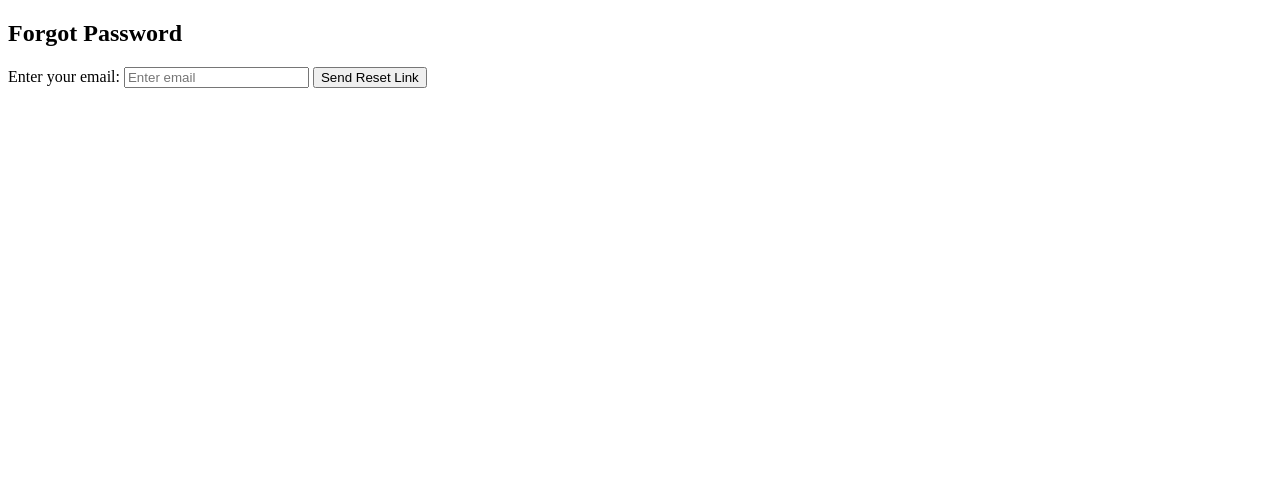
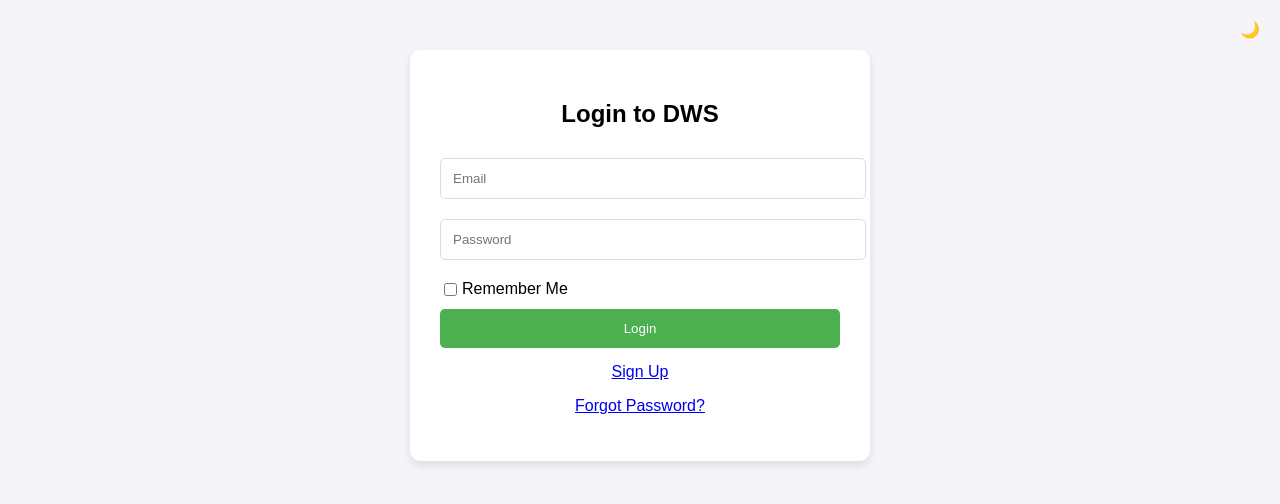
Before and after one commit to pond42grating/Demo, a plain HTML site: page index.html in a window 1280 px wide. Drawn offline with Linux system fonts and the light colour scheme.

Commit message:
Update index.html

```diff
--- a/index.html
+++ b/index.html
@@ -3,10 +3,12 @@
 <head>
   <meta charset="UTF-8">
   <meta name="viewport" content="width=device-width, initial-scale=1.0">
-  <title>Forgot Password</title>
+  <title>Login - DWS Management</title>
   <script type="module">
+    // Import Firebase
     import { initializeApp } from "https://www.gstatic.com/firebasejs/11.1.0/firebase-app.js";
-    import { getAuth, sendPasswordResetEmail, fetchSignInMethodsForEmail } from "https://www.gstatic.com/firebasejs/11.1.0/firebase-auth.js";
+    import { getAuth, signInWithEmailAndPassword } from "https://www.gstatic.com/firebasejs/11.1.0/firebase-auth.js";
+    import { getFirestore, doc, getDoc } from "https://www.gstatic.com/firebasejs/11.1.0/firebase-firestore.js";
 
     // Firebase configuration
     const firebaseConfig = {
@@ -22,51 +24,171 @@
     // Initialize Firebase
     const app = initializeApp(firebaseConfig);
     const auth = getAuth(app);
+    const db = getFirestore(app);
 
-    // Reset password function
-    async function resetPassword() {
+    // Login Function
+    async function login() {
       const email = document.getElementById("email").value.trim();
+      const password = document.getElementById("password").value.trim();
 
-      if (!email) {
-        alert("Please enter your email.");
+      if (!email || !password) {
+        alert("Please enter both email and password.");
         return;
       }
 
       try {
-        console.log("Checking sign-in methods for email:", email);
-        // Check if the email is registered with Firebase (if any sign-in method exists)
-        const methods = await fetchSignInMethodsForEmail(auth, email);
+        // Sign in the user with Firebase Authentication
+        const userCredential = await signInWithEmailAndPassword(auth, email, password);
+        const user = userCredential.user;
 
-        console.log("Methods for email:", methods);  // Log the result of fetchSignInMethodsForEmail
+        // Fetch admin details from Firestore to check if the user is an admin (if needed)
+        const adminRef = doc(db, "Admin", "Details");
+        const adminDoc = await getDoc(adminRef);
 
-        if (methods.length === 0) {
-          // If no methods are returned, this means the email is not registered
-          alert("No user found with this email address.");
-          return;
+        if (adminDoc.exists()) {
+          const adminData = adminDoc.data();
+          // Check if the user matches admin credentials
+          if (email === adminData.id && password === adminData.password) {
+            window.location.href = "admin.html"; // Redirect to admin page
+          } else {
+            alert("Invalid credentials.");
+          }
+        } else {
+          alert("Admin data not found.");
         }
-
-        // If the email is registered, send the reset password email
-        await sendPasswordResetEmail(auth, email);
-        alert("Password reset email sent! Please check your inbox.");
       } catch (error) {
-        console.error("Error during password reset:", error);
-        if (error.code === 'auth/invalid-email') {
-          alert("Invalid email format.");
-        } else if (error.code === 'auth/user-not-found') {
-          alert("No user found with this email address.");
-        } else {
-          alert("An error occurred: " + error.message);
-        }
+        console.error("Error during login: ", error);
+        alert("Error: " + error.message);
       }
     }
 
-    window.resetPassword = resetPassword;
+    // Toggle theme (dark/light mode)
+
+
+    // Export functions to global scope for HTML buttons
+
+
+    function toggleTheme() {
+      document.body.classList.toggle('dark-mode');
+      if (document.body.classList.contains('dark-mode')) {
+        localStorage.setItem('theme', 'dark');
+      } else {
+        localStorage.setItem('theme', 'light');
+      }
+    }
+
+    // Apply the stored theme when the page loads
+    window.onload = function() {
+      const storedTheme = localStorage.getItem('theme');
+      if (storedTheme === 'dark') {
+        document.body.classList.add('dark-mode');
+      } else {
+        document.body.classList.remove('dark-mode');
+      }
+    };
+
+    window.login = login;
+    window.toggleTheme = toggleTheme;
+
   </script>
+
+  <style>
+    body {
+      font-family: Arial, sans-serif;
+      margin: 0;
+      padding: 0;
+      background-color: #f4f4f9;
+      transition: background-color 0.3s ease;
+    }
+
+    .dark-mode {
+      background-color: #333;
+      color: white;
+    }
+
+    .container {
+      max-width: 400px;
+      margin: 50px auto;
+      background: white;
+      padding: 30px;
+      border-radius: 10px;
+      box-shadow: 0 4px 8px rgba(0, 0, 0, 0.1);
+    }
+
+    .dark-mode .container {
+      background-color: #444;
+    }
+
+    h2 {
+      text-align: center;
+    }
+
+    .input-field {
+      width: 100%;
+      padding: 12px;
+      margin: 10px 0;
+      border-radius: 5px;
+      border: 1px solid #ddd;
+    }
+
+    .button {
+      width: 100%;
+      padding: 12px;
+      background-color: #4CAF50;
+      color: white;
+      border: none;
+      border-radius: 5px;
+      cursor: pointer;
+    }
+
+    .button:hover {
+      background-color: #45a049;
+    }
+
+    .remember-me {
+      display: flex;
+      align-items: center;
+      margin: 10px 0;
+    }
+
+    .remember-me input {
+      margin-right: 5px;
+    }
+
+    .toggle-theme {
+      position: absolute;
+      top: 20px;
+      right: 20px;
+      cursor: pointer;
+    }
+
+    .link {
+      display: block;
+      text-align: center;
+      margin-top: 15px;
+      color: #4CAF50;
+      text-decoration: none;
+    }
+
+    .link:hover {
+      text-decoration: underline;
+    }
+  </style>
 </head>
+
 <body>
-  <h2>Forgot Password</h2>
-  <label for="email">Enter your email:</label>
-  <input type="email" id="email" required placeholder="Enter email">
-  <button onclick="resetPassword()">Send Reset Link</button>
+  <div class="toggle-theme" onclick="toggleTheme()">🌙</div>
+  <div class="container">
+    <h2>Login to DWS</h2>
+    <input type="email" id="email" class="input-field" placeholder="Email" required>
+    <input type="password" id="password" class="input-field" placeholder="Password" required>
+    <div class="remember-me">
+      <input type="checkbox" id="rememberMe">
+      <label for="rememberMe">Remember Me</label>
+    </div>
+    <button class="button" onclick="login()">Login</button>
+    <p class="link"><a href="signup.html">Sign Up</a></p>
+    <p class="link"><a href="forget.html">Forgot Password?</a></p>
+  </div>
 </body>
 </html>
```
